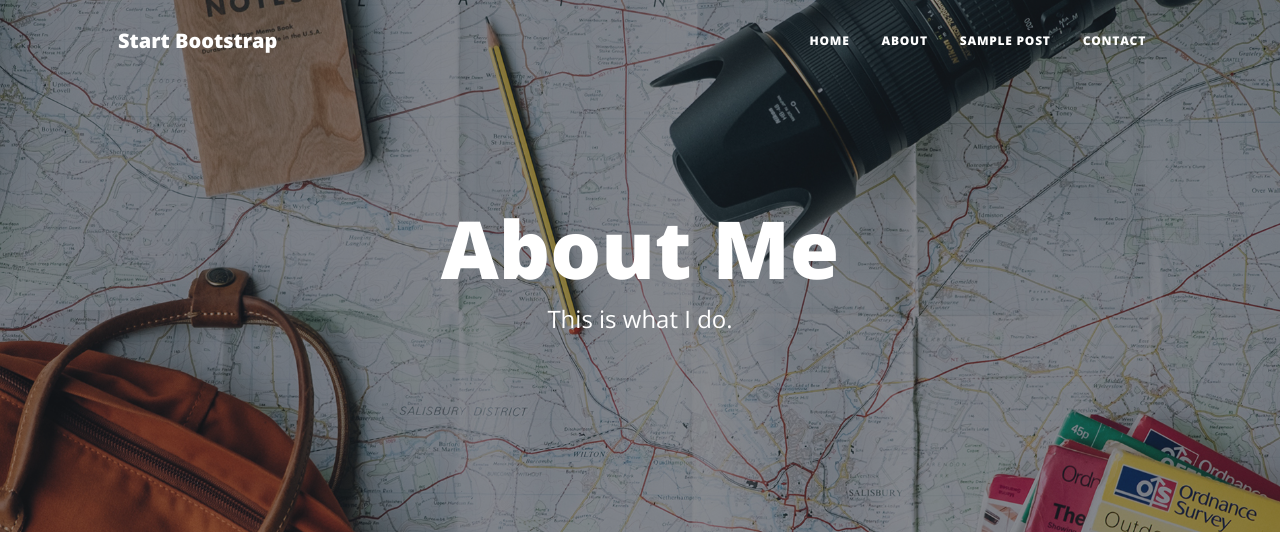
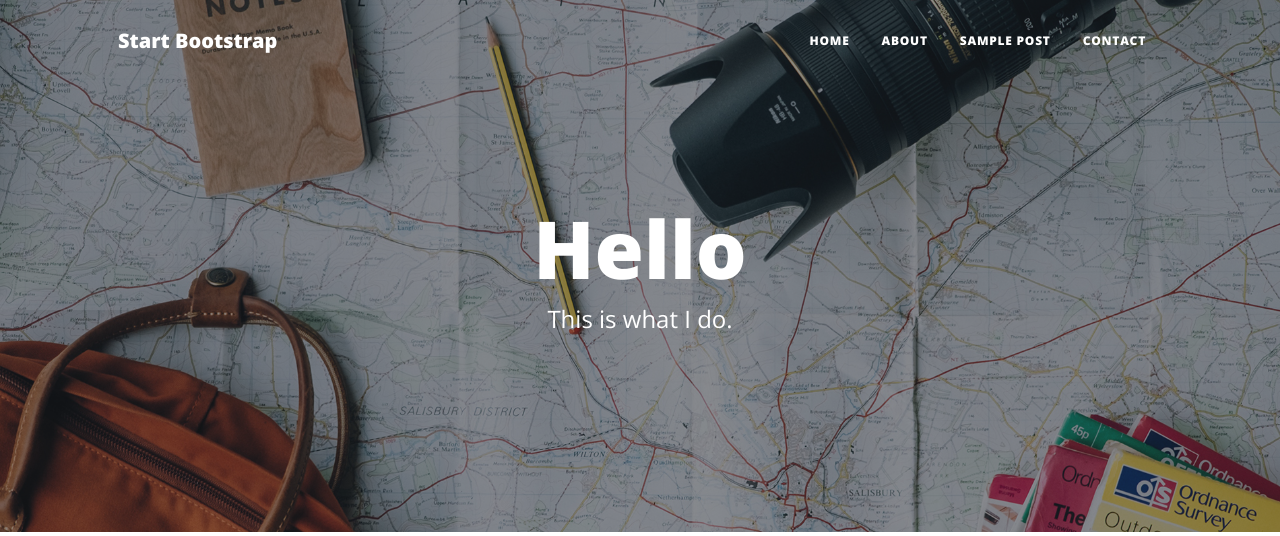
Before and after one commit to doctorandrewbrown/flask-thorin, a Flask app: page / in a window 1280 px wide. Shown: the top 536 px of the page. Run offline with Flask 3, Linux system fonts and the light colour scheme; some libraries are stand-ins or nearby versions.

Commit message:
change h1

```diff
--- a/templates/index.html
+++ b/templates/index.html
@@ -6,7 +6,7 @@
                 <div class="row gx-4 gx-lg-5 justify-content-center">
                     <div class="col-md-10 col-lg-8 col-xl-7">
                         <div class="page-heading">
-                            <h1>About Me</h1>
+                            <h1>Hello</h1>
                             <span class="subheading">This is what I do.</span>
                         </div>
                     </div>
```
